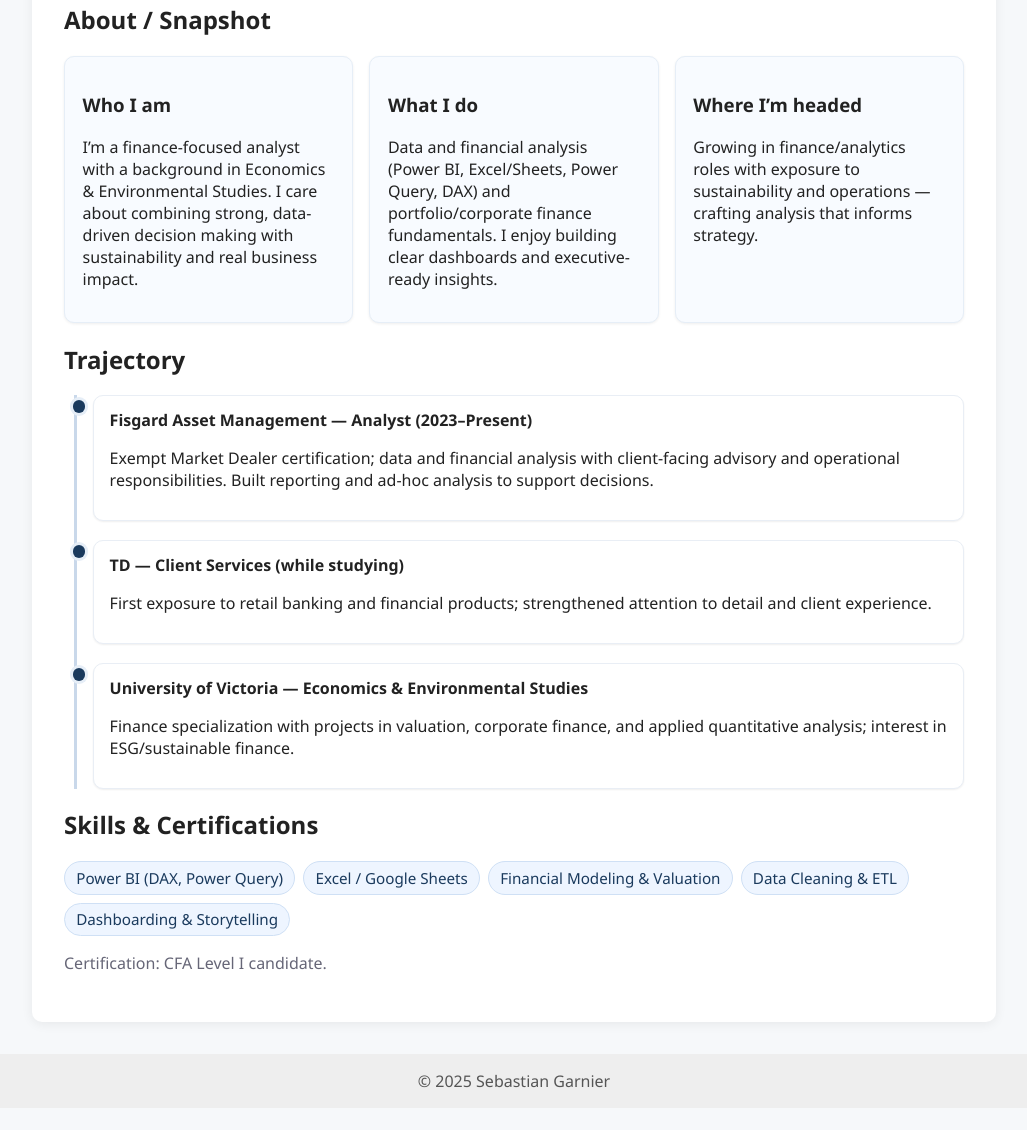
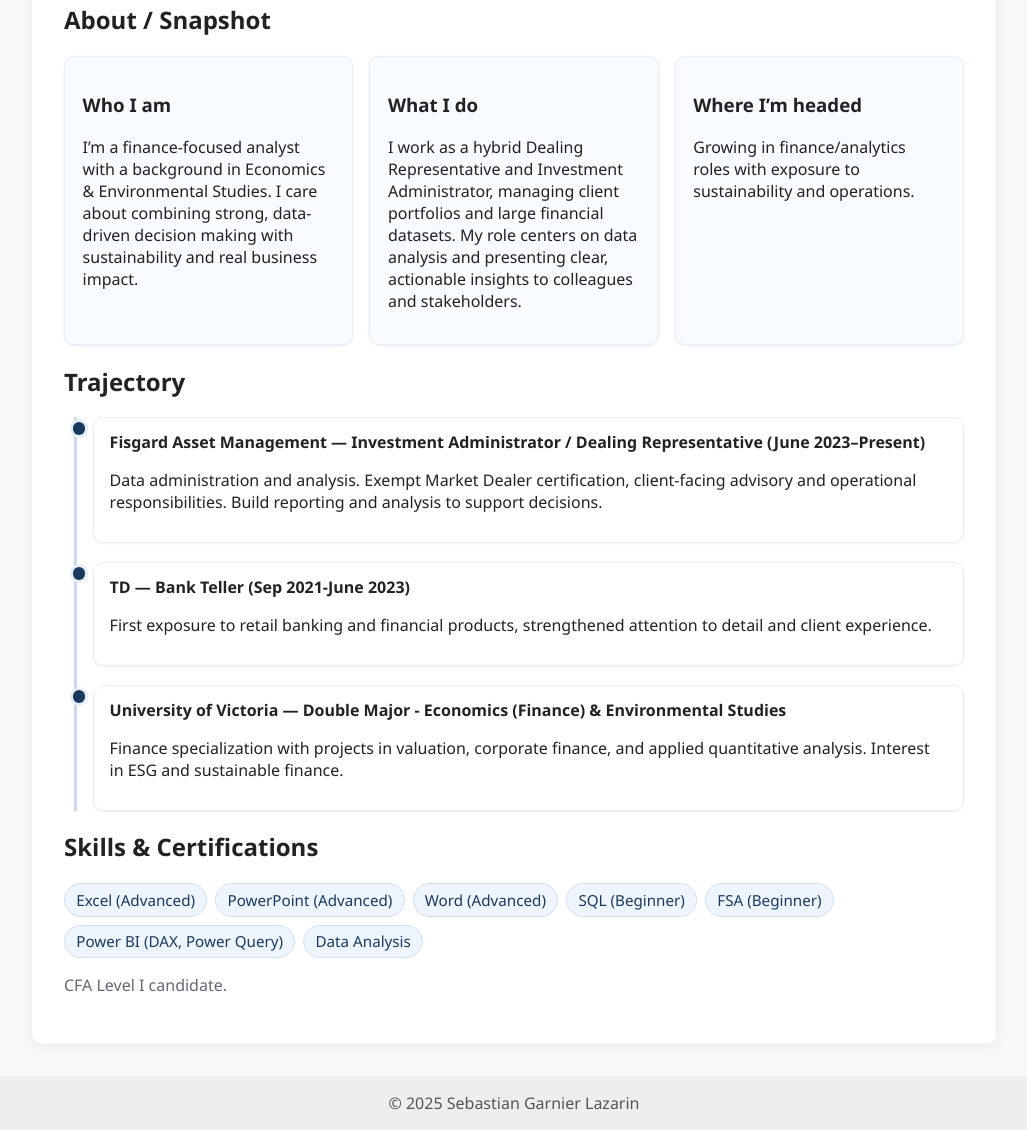
Before and after one commit to sgarnierl99/sebastian.garnier, a plain HTML site: page resources.html in a window 1280 px wide. Shown: the part 630-1760 px from the top of the page, without its empty margins (126-1153 px from the left). Before the commit the page ends 1738 px from the top, so only its background shows below. Drawn offline with Linux system fonts and the light colour scheme.

Commit message:
Update resources.html

```diff
--- a/resources.html
+++ b/resources.html
@@ -50,14 +50,14 @@
         <li class="card">
           <h3>What I do</h3>
           <p>
-            Data and financial analysis (Power BI, Excel/Sheets, Power Query, DAX) and portfolio/corporate finance fundamentals.
-            I enjoy building clear dashboards and executive-ready insights.
+            I work as a hybrid Dealing Representative and Investment Administrator, managing client portfolios and large financial datasets.
+            My role centers on data analysis and presenting clear, actionable insights to colleagues and stakeholders.
           </p>
         </li>
         <li class="card">
           <h3>Where I’m headed</h3>
           <p>
-            Growing in finance/analytics roles with exposure to sustainability and operations — crafting analysis that informs strategy.
+            Growing in finance/analytics roles with exposure to sustainability and operations.
           </p>
         </li>
       </ul>
@@ -70,28 +70,28 @@
         <li>
           <div class="tl-dot"></div>
           <div class="tl-card">
-            <h4>Fisgard Asset Management — Analyst (2023–Present)</h4>
+            <h4>Fisgard Asset Management — Investment Administrator / Dealing Representative (June 2023–Present)</h4>
             <p>
-              Exempt Market Dealer certification; data and financial analysis with client-facing advisory and operational responsibilities.
-              Built reporting and ad-hoc analysis to support decisions.
+              Data administration and analysis. Exempt Market Dealer certification, client-facing advisory and operational responsibilities.
+              Build reporting and analysis to support decisions.
             </p>
           </div>
         </li>
         <li>
           <div class="tl-dot"></div>
           <div class="tl-card">
-            <h4>TD — Client Services (while studying)</h4>
+            <h4>TD — Bank Teller (Sep 2021-June 2023)</h4>
             <p>
-              First exposure to retail banking and financial products; strengthened attention to detail and client experience.
+              First exposure to retail banking and financial products, strengthened attention to detail and client experience.
             </p>
           </div>
         </li>
         <li>
           <div class="tl-dot"></div>
           <div class="tl-card">
-            <h4>University of Victoria — Economics & Environmental Studies</h4>
+            <h4>University of Victoria — Double Major - Economics (Finance) & Environmental Studies</h4>
             <p>
-              Finance specialization with projects in valuation, corporate finance, and applied quantitative analysis; interest in ESG/sustainable finance.
+              Finance specialization with projects in valuation, corporate finance, and applied quantitative analysis. Interest in ESG and sustainable finance.
             </p>
           </div>
         </li>
@@ -102,18 +102,20 @@
     <section>
       <h2>Skills & Certifications</h2>
       <ul class="pill-list">
+        <li>Excel (Advanced)</li>
+        <li>PowerPoint (Advanced)</li>
+        <li>Word (Advanced)</li>
+        <li>SQL (Beginner)</li>
+        <li>FSA (Beginner)</li>
         <li>Power BI (DAX, Power Query)</li>
-        <li>Excel / Google Sheets</li>
-        <li>Financial Modeling & Valuation</li>
-        <li>Data Cleaning & ETL</li>
-        <li>Dashboarding & Storytelling</li>
+        <li>Data Analysis</li>
       </ul>
-      <p class="muted">Certification: CFA Level I candidate.</p>
+      <p class="muted">CFA Level I candidate.</p>
     </section>
   </main>
 
   <footer>
-    &copy; 2025 Sebastian Garnier
+    &copy; 2025 Sebastian Garnier Lazarin
   </footer>
 </body>
 </html>
```
